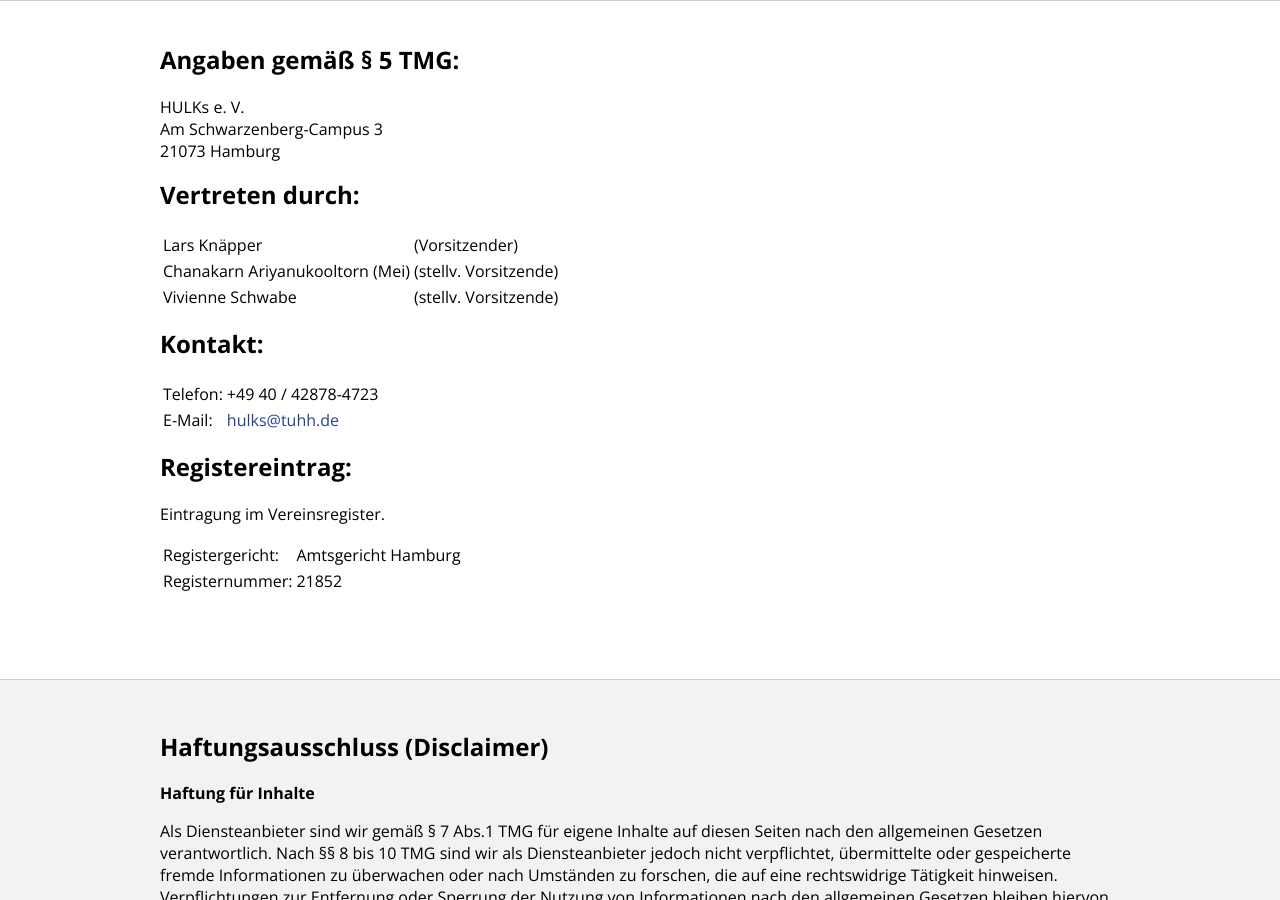
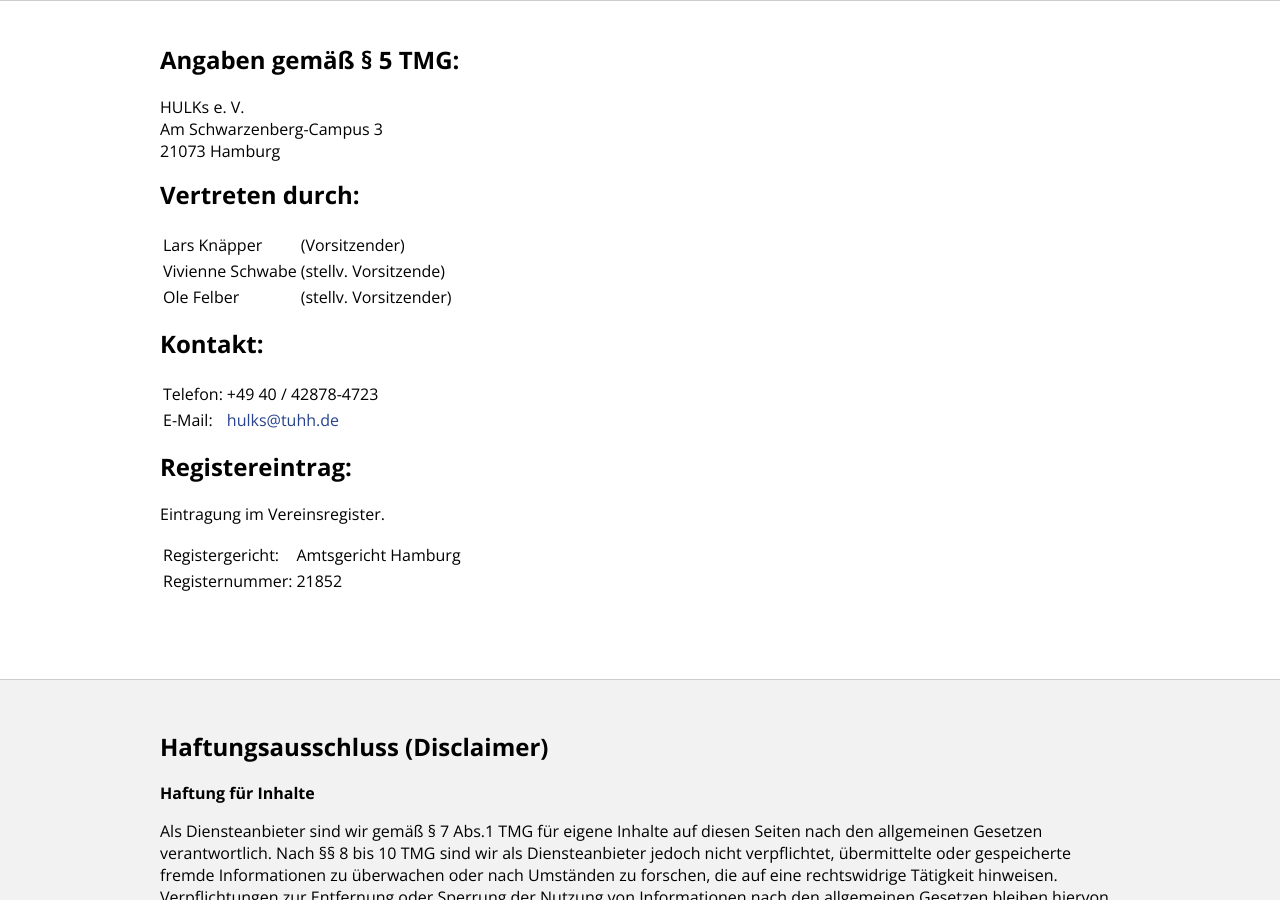
Before and after one commit to HULKs/hulks.github.io, a Jekyll site: the page built from imprint/index.html, in a window 1280 px wide and 900 px high, scrolled down 320 px. Built offline with Jekyll 4.4.1, drawn with Linux system fonts in a browser that asks for light colours.

Commit message:
Replace Mei with Ole in imprint

```diff
--- a/imprint/index.html
+++ b/imprint/index.html
@@ -21,12 +21,12 @@
           <td>(Vorsitzender) </td>
         </tr>
         <tr>
-          <td>Chanakarn Ariyanukooltorn (Mei) </td>
+          <td>Vivienne Schwabe        </td>
           <td>(stellv. Vorsitzende) </td>
         </tr>
         <tr>
-          <td>Vivienne Schwabe        </td>
-          <td>(stellv. Vorsitzende) </td>
+          <td>Ole Felber </td>
+          <td>(stellv. Vorsitzender) </td>
         </tr>
       </table>
       </p>
```
